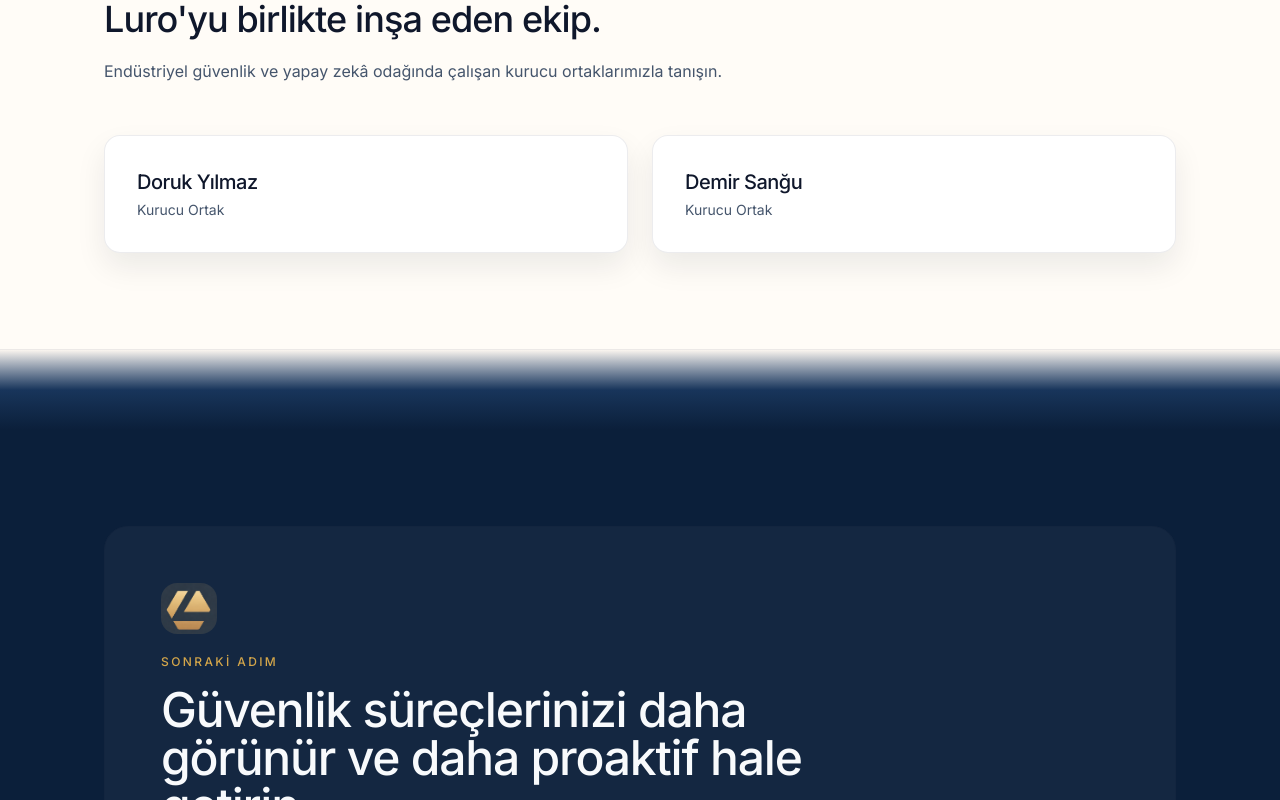
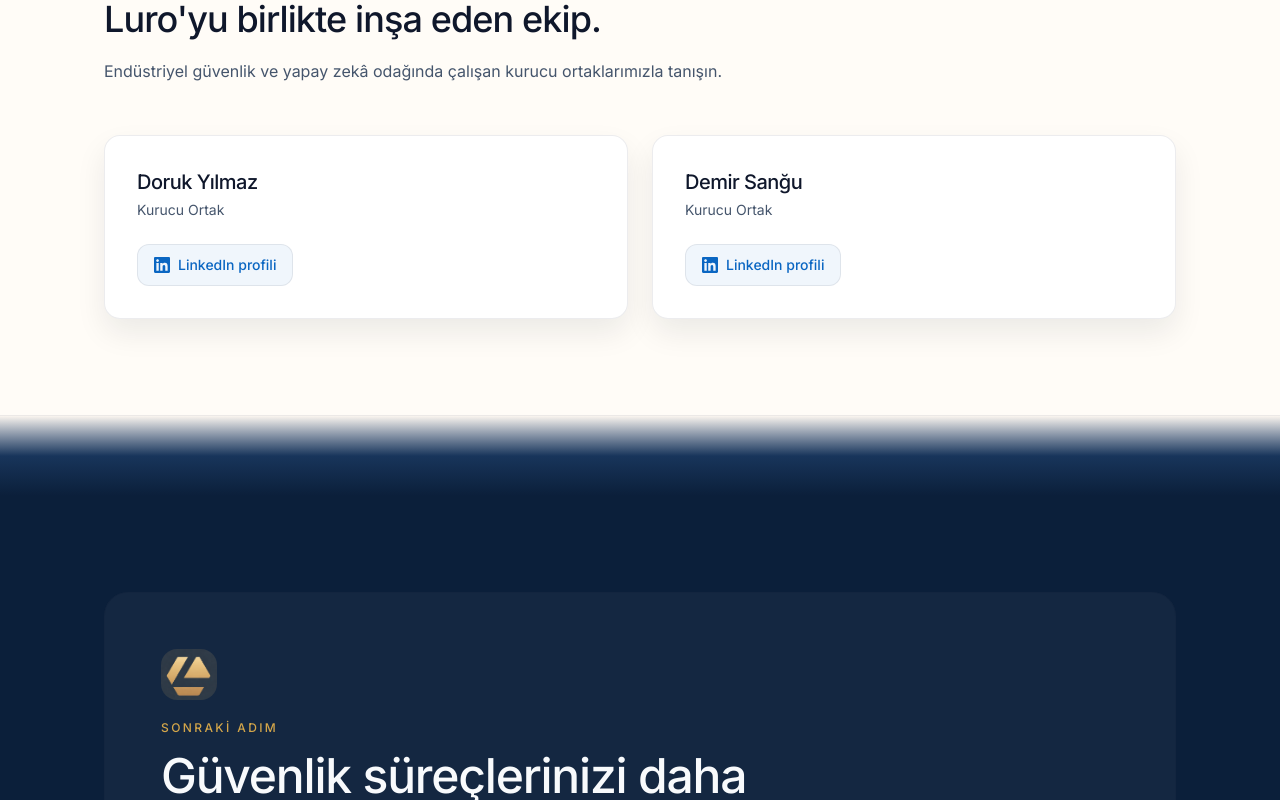
Before and after one commit to dorukyilmaz28/Luro, a Next.js app: page / in a window 1280 px wide. Shown: the part 4280-5080 px from the top of the page. Built offline with nearby package versions, Linux system fonts and the light colour scheme.

Commit message:
Add default LinkedIn URLs so founder buttons show without env
Made-with: Cursor

```diff
--- a/app/page.tsx
+++ b/app/page.tsx
@@ -46,12 +46,16 @@ export default function Home() {
     {
       name: "Doruk Yılmaz",
       title: "Kurucu Ortak",
-      linkedin: process.env.NEXT_PUBLIC_LINKEDIN_DORUK ?? "",
+      linkedin:
+        process.env.NEXT_PUBLIC_LINKEDIN_DORUK ||
+        "https://www.linkedin.com/in/doruk-y%C4%B1lmaz-4ba85833b/",
     },
     {
       name: "Demir Sanğu",
       title: "Kurucu Ortak",
-      linkedin: process.env.NEXT_PUBLIC_LINKEDIN_DEMIR ?? "",
+      linkedin:
+        process.env.NEXT_PUBLIC_LINKEDIN_DEMIR ||
+        "https://www.linkedin.com/in/demir-san%C4%9Fu-8370a0404/",
     },
   ];
 
@@ -483,7 +487,6 @@ export default function Home() {
                 >
                   <h3 className="text-xl font-medium tracking-tight text-slate-900">{person.name}</h3>
                   <p className="mt-1 text-sm text-slate-600">{person.title}</p>
-                  {person.linkedin ? (
                   <a
                     href={person.linkedin}
                     target="_blank"
@@ -495,7 +498,6 @@ export default function Home() {
                     </svg>
                     LinkedIn profili
                   </a>
-                  ) : null}
                 </article>
               ))}
             </div>
```
Lines whose indentation alone changed are shown as unchanged.
